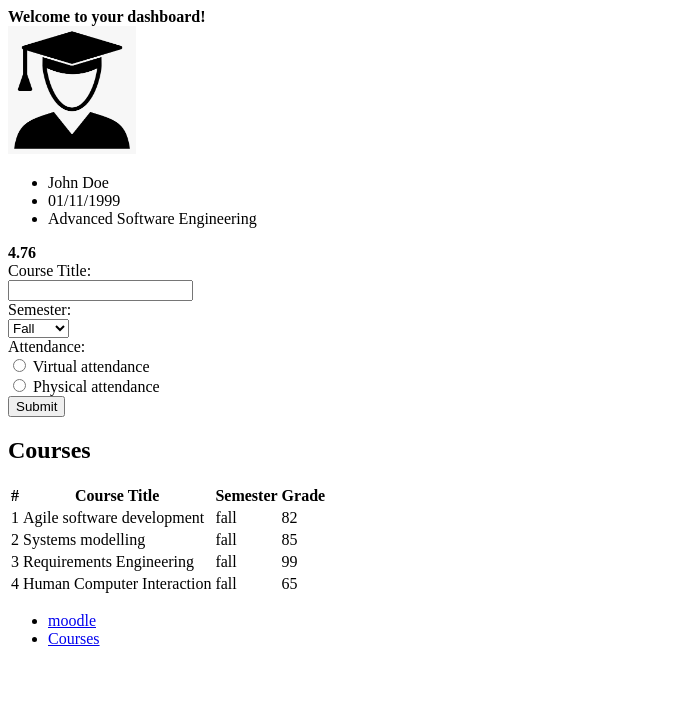
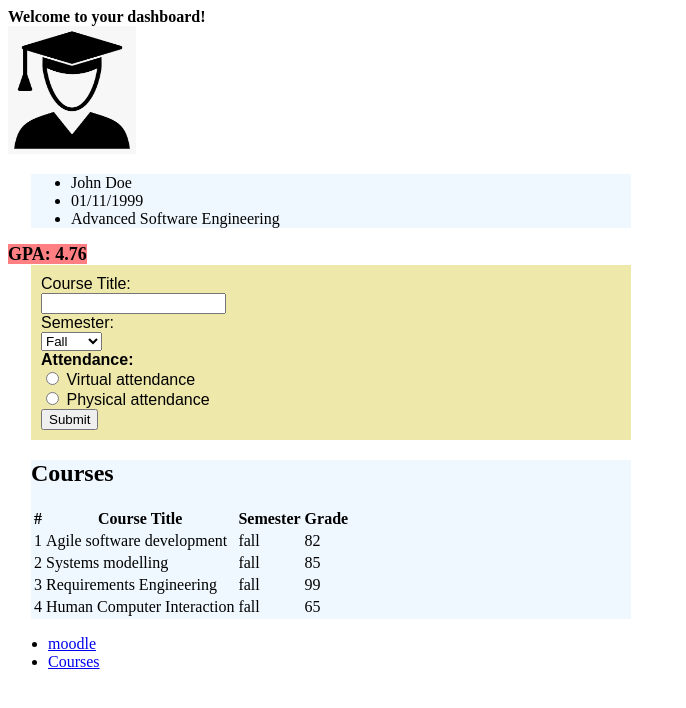
Before and after one commit to AbdoAnss/Simple-Burger-Maker, a plain HTML site: page index.html in a window 1280 px wide. Shown: the whole page, without its empty margins (0-686 px from the left). Drawn offline with Linux system fonts and the light colour scheme.

Commit message:
Added very basic style to the page

```diff
--- a/index.html
+++ b/index.html
@@ -4,6 +4,7 @@
  <meta charset="UTF-8">
  <meta name="viewport" content="width=device-width, initial-scale=1.0">
  <link rel="icon" href="res/images/favicon.ico">
+ <link href="style.css" rel="stylesheet">
  <title>My Dashboard</title>
  </head>
  <body>
@@ -14,18 +15,19 @@
         <div>
             <img src="res/images/me.png" width="128" height="128" alt="My picture">
         </div>
-        <div>
+        <div class="child">
             <ul>
                 <li>John Doe</li>
-                <li> 01/11/1999</li>
-                <li> Advanced Software Engineering </li>
+                <li>01/11/1999</li>
+                <li>Advanced Software Engineering </li>
             </ul>
         </div>
         <div>
-            <strong>4.76</strong>
+            <strong style="font-size: large; background-color: rgb(255, 127, 131);">GPA: 4.76</strong>
         </div>
     </section>
-    <form>
+
+    <form class="child2">
         <label for="courseTitle">Course Title:</label><br>
         <input type="text" id="courseTitle" name="courseTitle" required><br>
         <label for="semester">Semester:</label><br>
@@ -33,14 +35,14 @@
           <option value="fall">Fall</option>
           <option value="spring">Spring</option>
         </select><br>
-        <label>Attendance:</label><br>
+        <strong><label>Attendance:</label></strong><br>
         <input type="radio" id="virtual" name="attendance" value="virtual">
         <label for="virtual">Virtual attendance</label><br>
         <input type="radio" id="physical" name="attendance" value="physical">
         <label for="physical">Physical attendance</label><br>
         <input type="submit" value="Submit">
     </form>
-    <section>
+    <section class="child">
         <h1>Courses</h1>
         <table>
             <thead>
--- /dev/null
+++ b/style.css
@@ -0,0 +1,16 @@
+.child{
+    width: auto;
+    background-color: aliceblue;
+    margin-left: 23px;
+    max-width: 600px;
+
+}
+.child2{
+    width: auto;
+    color: black;
+    background-color: palegoldenrod;
+    margin-left: 23px;
+    max-width: 580px;
+    padding: 10px;
+    font-family: Arial, Helvetica, sans-serif;
+}
```
Also changed, not shown: 1 other file.
